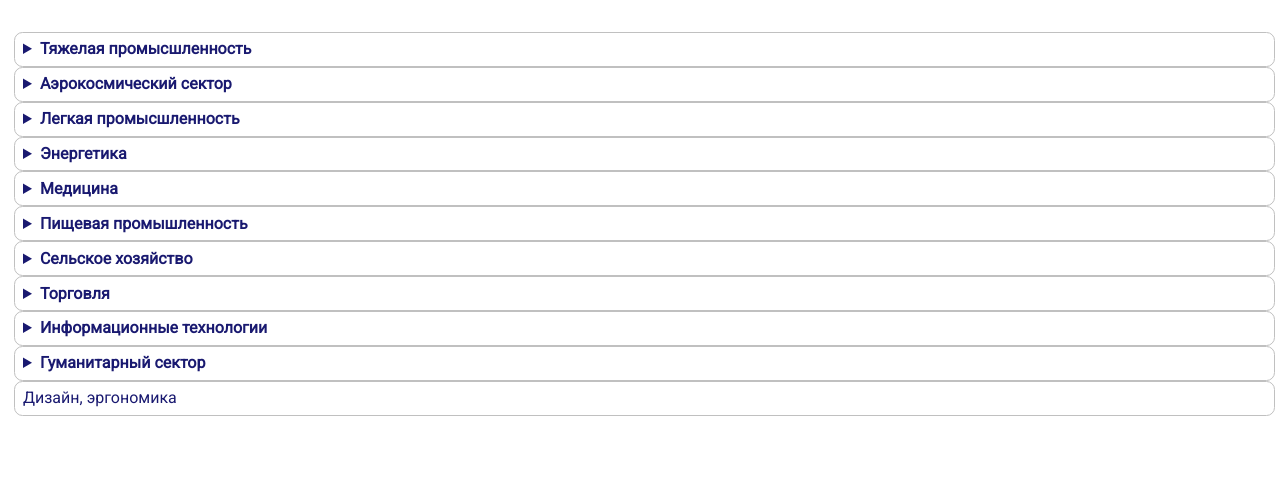
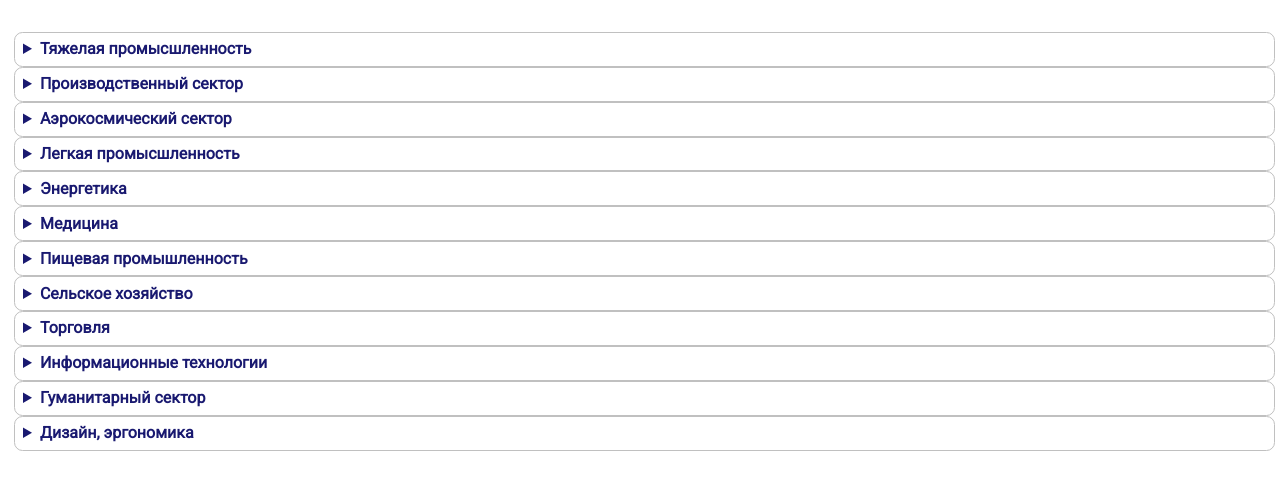
Before and after one commit to ink-ru/proof, a plain HTML site: page index.html in a window 1280 px wide. Shown: the part 96-586 px from the top of the page. Drawn offline with nearby package versions, Linux system fonts and the light colour scheme.

Commit message:
Update index.html

```diff
--- a/index.html
+++ b/index.html
@@ -89,18 +89,24 @@
 	         		"Геология": { "terminator" : "" }
 	          },
 	    "Химическая промышленность" : {
-	      	"Фармакологический сектор": { "terminator" : "" },
+	      	"Фармакологический сектор": { descr: '<ul><li class="red">Смесь лекарств (ACC+амброксол+метилурацил)</li><li class="red">Аптека (+онлайн)</li></ul>' },
 	      	"Полимеры и композиты": { "terminator" : "" },
 	      	"Микробиологическая промышленность": { "terminator" : "" },
 	      },
-				"Машиностроение, ": {
-					"Cтанкостроение, производство инструментов": { "terminator" : "" },
-					"Производство транспортных средств": { "terminator" : "" },
-				},
+		"Машиностроение": {
+			"Cтанкостроение, производство инструментов": { "terminator" : "" },
+			"Производство транспортных средств": { "terminator" : "" },
+		},
 		"Электрооборудование": { "terminator" : "" },
 		"Транспорировка и логистика": { "terminator" : "" },
 		"Лесная, деревообрабатывающая и целлюлозно-бумажная промышленность": { descr: '<ul><li>Стеновые панели из фанеры, пластика</li></ul>' },
-		"Строительство, производство строительных материалов": { "terminator" : "" }
+		"Строительство, производство строительных материалов": { descr: '<ul><li>Стеновые панели из фанеры, пластика</li></ul>' }
+	},
+
+	"Производственный сектор":
+	{
+		"Товары народного потребления": { descr: '<ul><li class="yellow">""Тормозные диски, ножи, фанерные педали, \
+			номера квартир и домов, книги из металла""</li></ul>' },
 	},
 
 	"Аэрокосмический сектор":
@@ -117,8 +123,8 @@
         "Текстильное производство": { "terminator" : "" },
         "Швейное, обувное производство": { "terminator" : "" },
         "Кожевенное, меховое производство": { descr: '<ul><li>Стеновые панели из кожи</li><li>Скатерти, коврики для мыши из кожи</li></ul>' },
-        "Полиграфическая промышленность": { "terminator" : "" },
-        "Рукоделье и кустарные промыслы": { "terminator" : "" },
+        "Полиграфическая промышленность": { descr: '<ul><li class="green">Наклейки на машины, велосипеды</li></ul>' },
+        "Рукоделье и кустарные промыслы": { descr: '<ul><li class="yellow">"Картины из метизов, такелажа (3D);раскраски на стену"</li></ul>' },
 	},
 
 	"Энергетика":
@@ -135,8 +141,10 @@
 
 	"Пищевая промышленность": {
 
-		"Общепит": { descr: '<ul><li class="green">Кофе на вынос + продажа чая и кофе (какао, кэроб, матча, ройбуш, цикорий)</li></ul>', },
-		"Пищевое сырье и полуфабрикаты": { descr: '<ul><li class="green">Кофейные зерна с полосками-гриль</li><li class="green">Орехи в банке, сухофрукты, овощи, зелень</li><li class="red">Производство макарон</li></ul>', },
+		"Общепит": { descr: '<ul><li class="green">Кофе на вынос + продажа чая и кофе (какао, кэроб, матча, ройбуш, цикорий)</li><li class="red">Кафе, пекарня</li></ul>', },
+		"Пищевое сырье и полуфабрикаты": { descr: '<ul><li class="green">Кофейные зерна с полосками-гриль</li><li class="green">Орехи в банке, сухофрукты, овощи, зелень</li>\
+			<li class="green">Конфеты. Прессовать сахар, какао</li>\
+			<li class="red">Производство макарон</li></ul>', },
 		"Консервы и пресервы": { descr: 'Хлеб в консервных банках', },
 	},
 
@@ -171,7 +179,10 @@
 
 
 	},
-	"Дизайн, эргономика": { "terminator" : "" },
+	"Дизайн, эргономика": {
+		"Ландшафтный дизайн": { "terminator" : "" },
+	},
+
 	};
 
 	// descr: '<ul><li></li><li></li></ul>'
```
